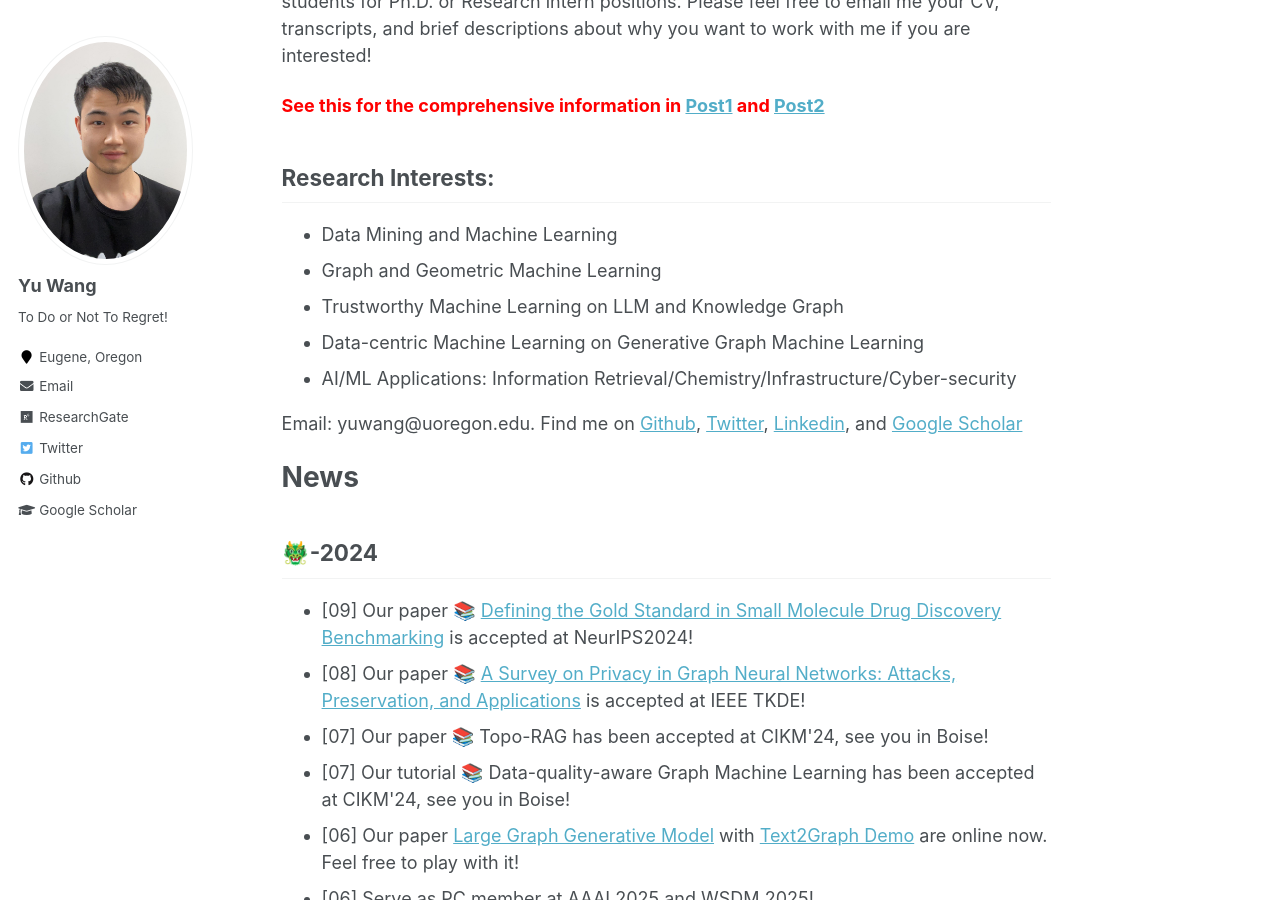
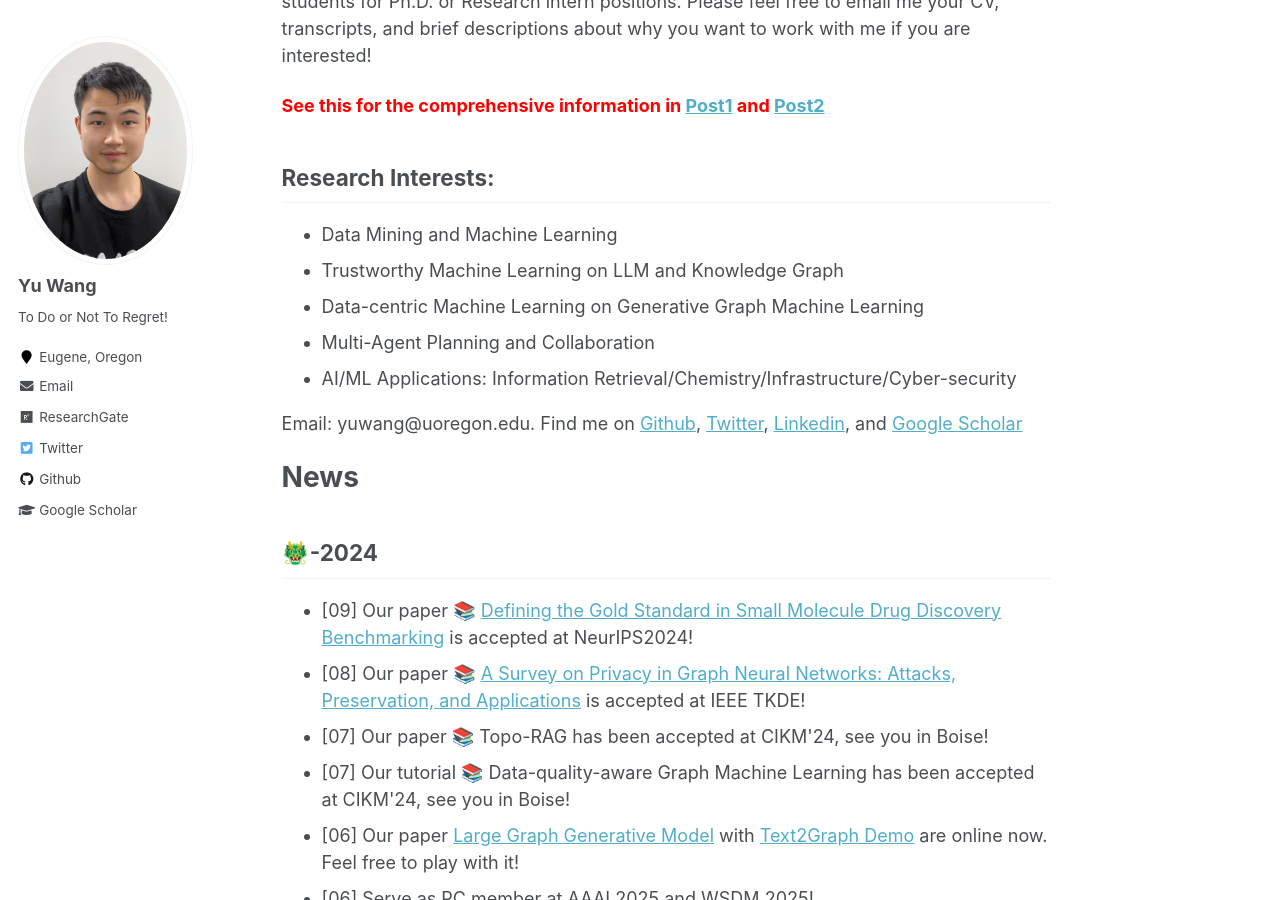
Before and after one commit to yuwang0103/yuwang0103.github.io, a Jekyll site: the page built from _pages/about.md, in a window 1280 px wide and 900 px high, scrolled down 304 px. Built offline with Jekyll 4.4.1, drawn with Linux system fonts in a browser that asks for light colours.

Commit message:
Update about.md

```diff
--- a/_pages/about.md
+++ b/_pages/about.md
@@ -18,9 +18,9 @@ Yu Wang is an Assistant Professor in the School of Computer and Data Sciences at
 Research Interests:
 ------
 - Data Mining and Machine Learning
-- Graph and Geometric Machine Learning
 - Trustworthy Machine Learning on LLM and Knowledge Graph
 - Data-centric Machine Learning on Generative Graph Machine Learning
+- Multi-Agent Planning and Collaboration
 - AI/ML Applications: Information Retrieval/Chemistry/Infrastructure/Cyber-security
 
 Email: yuwang@uoregon.edu. Find me on [Github](https://github.com/yuwvandy), [Twitter](https://twitter.com/yuwang0103), [Linkedin](https://www.linkedin.com/in/yu-wang-63359a196/), and [Google Scholar](https://scholar.google.com/citations?user=XPCmiz4AAAAJ&hl=en)
```
